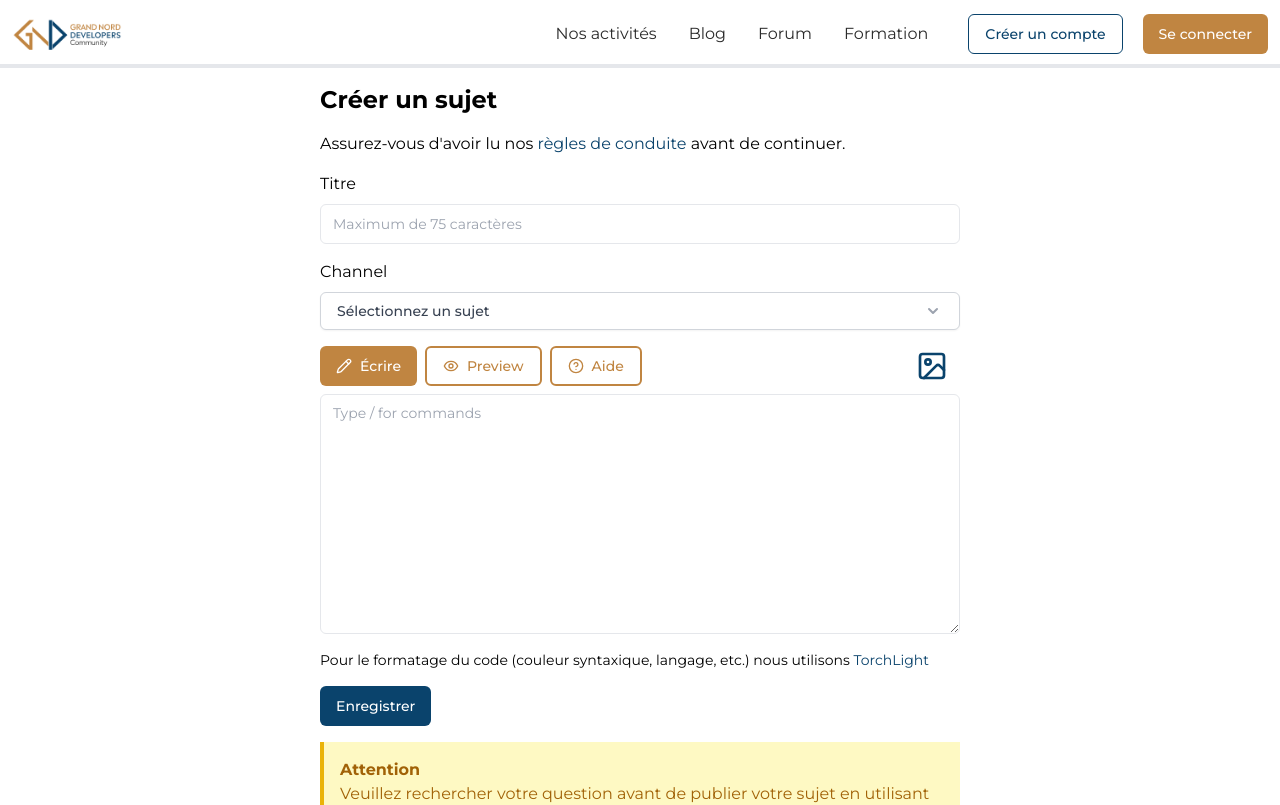
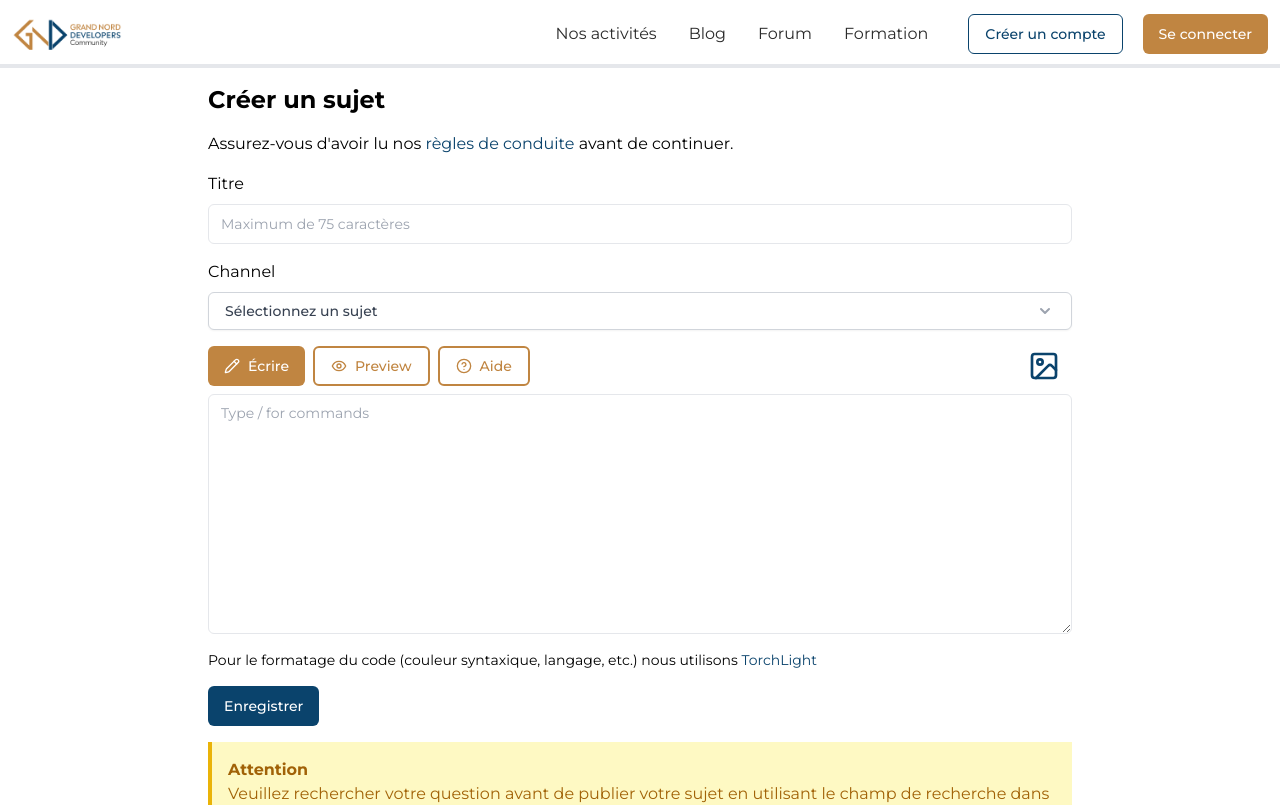
Before and after one commit to Grand-Nord-Developpers-Community/website, a Next.js app: page /forum/sujet in a window 1280 px wide. Shown: the top 805 px of the page. Built offline with nearby package versions, Linux system fonts and the light colour scheme.

Commit message:
update sujet page

```diff
--- a/app/forum/sujet/page.tsx
+++ b/app/forum/sujet/page.tsx
@@ -71,7 +71,7 @@ export default function CreateTopicForm() {
   );
 
   return (
-    <div className="max-w-2xl mx-auto p-4">
+    <div className="max-w-4xl mx-auto p-4">
       <h1 className="text-2xl font-bold mb-4">Créer un sujet</h1>
       <p className="mb-4">
         Assurez-vous d&apos;avoir lu nos <a href="/codeofconduct" className="text-primary hover:underline">règles de conduite</a> avant de continuer.
```
